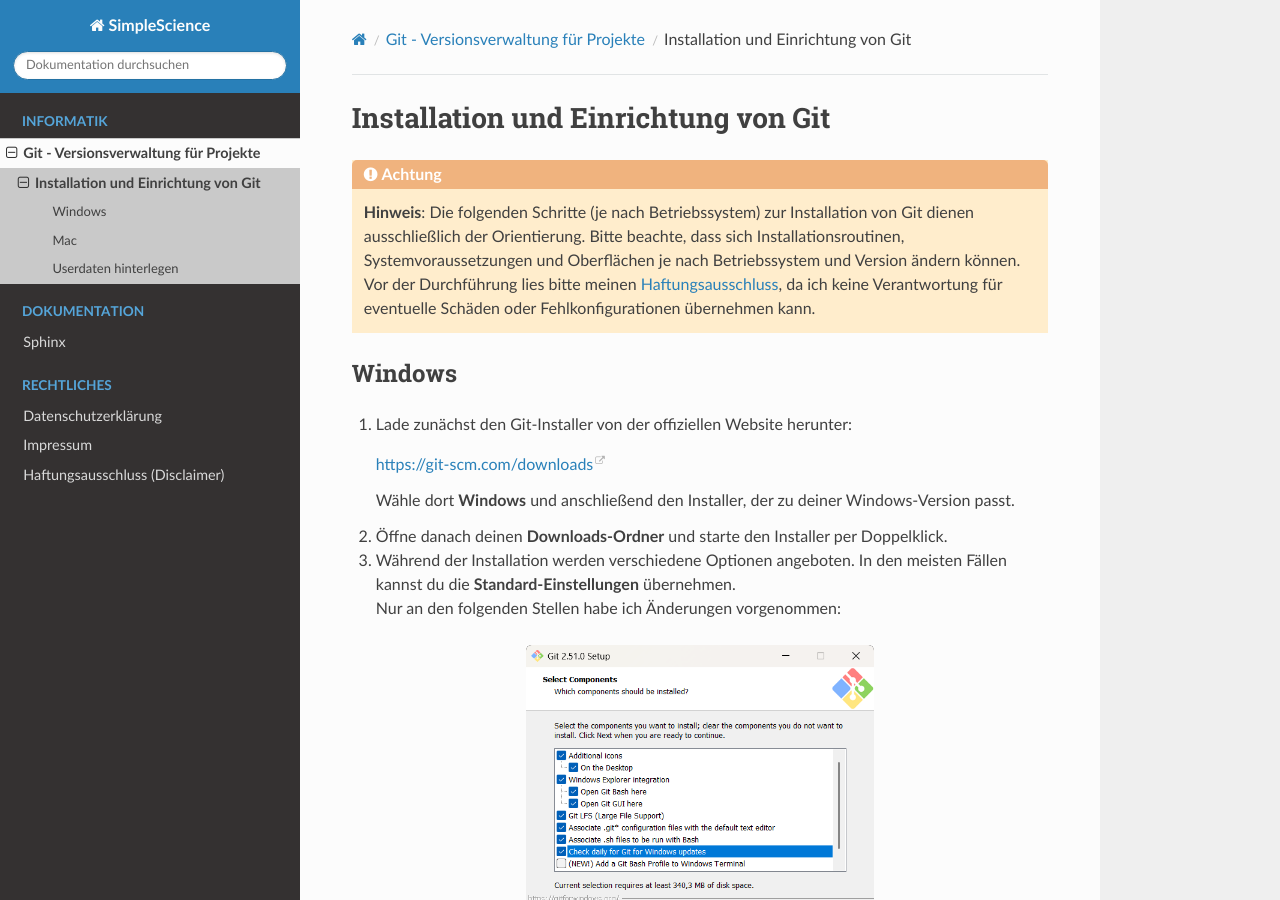
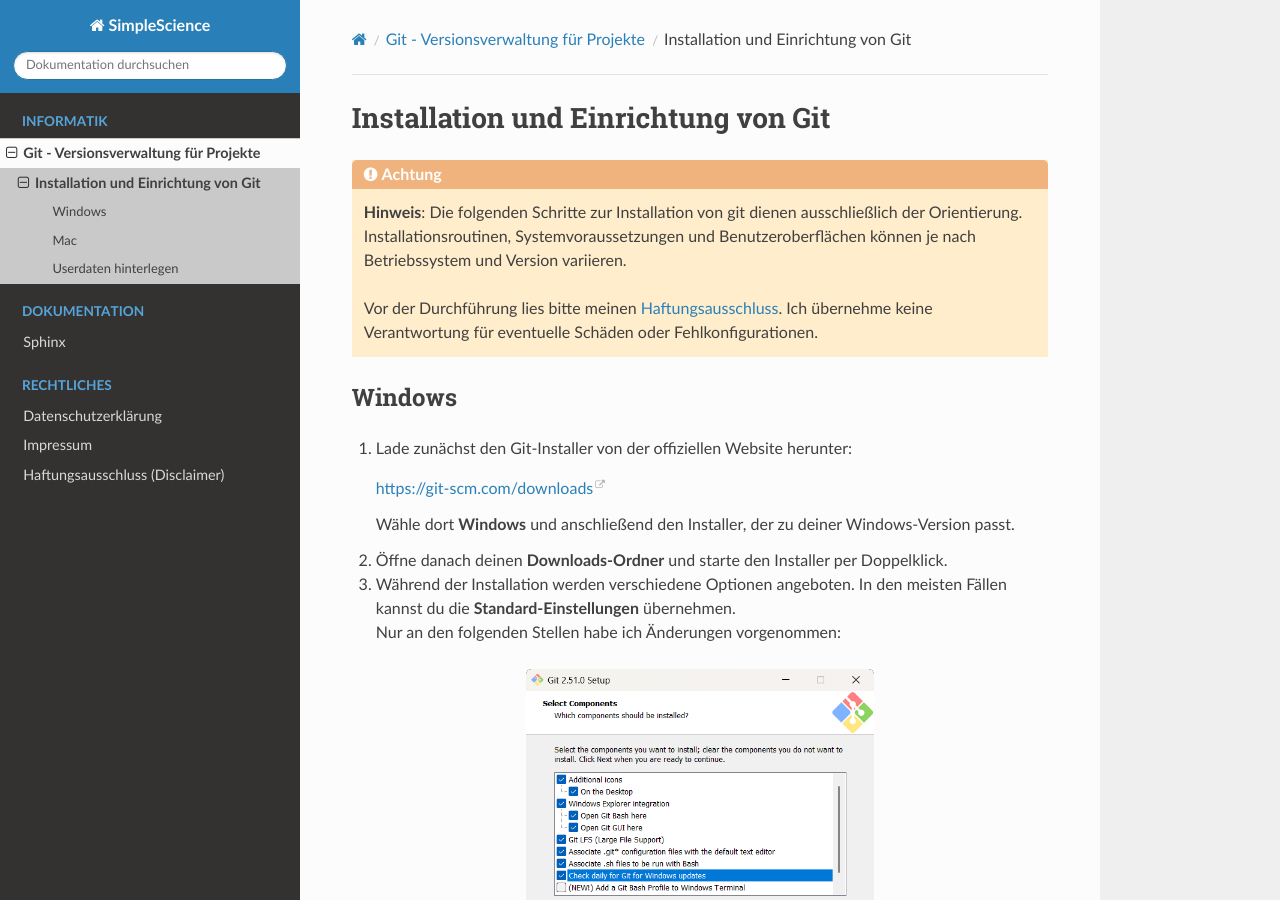
Before and after one commit to TobiasReichart/SimpleScience, a Sphinx documentation site: the page built from source/git/section/installation.md, in a window 1280 px wide and 900 px high. Built offline with Sphinx 7.4.7 and the Read the Docs theme 3.1.0, drawn with Linux system fonts in a browser that asks for light colours.

````diff
--- a/source/git/section/installation.md
+++ b/source/git/section/installation.md
@@ -1,7 +1,9 @@
 # Installation und Einrichtung von Git
 
 ```{attention}
-**Hinweis**: Die folgenden Schritte (je nach Betriebssystem) zur Installation von Git dienen ausschließlich der Orientierung. Bitte beachte, dass sich Installationsroutinen, Systemvoraussetzungen und Oberflächen je nach Betriebssystem und Version ändern können. Vor der Durchführung lies bitte meinen {ref}`Haftungsausschluss <disclaimer>`, da ich keine Verantwortung für eventuelle Schäden oder Fehlkonfigurationen übernehmen kann.
+**Hinweis**: Die folgenden Schritte zur Installation von git dienen ausschließlich der Orientierung. Installationsroutinen, Systemvoraussetzungen und Benutzeroberflächen können je nach Betriebssystem und Version variieren.
+
+Vor der Durchführung lies bitte meinen {ref}`Haftungsausschluss <disclaimer>`. Ich übernehme keine Verantwortung für eventuelle Schäden oder Fehlkonfigurationen.
 ```
 
 ## Windows
````
Also changed, not shown: source/sphinx/index.md (+8 -0 lines), source/sphinx/section/installation.md (added, +11 -0 lines), 1 other file.
